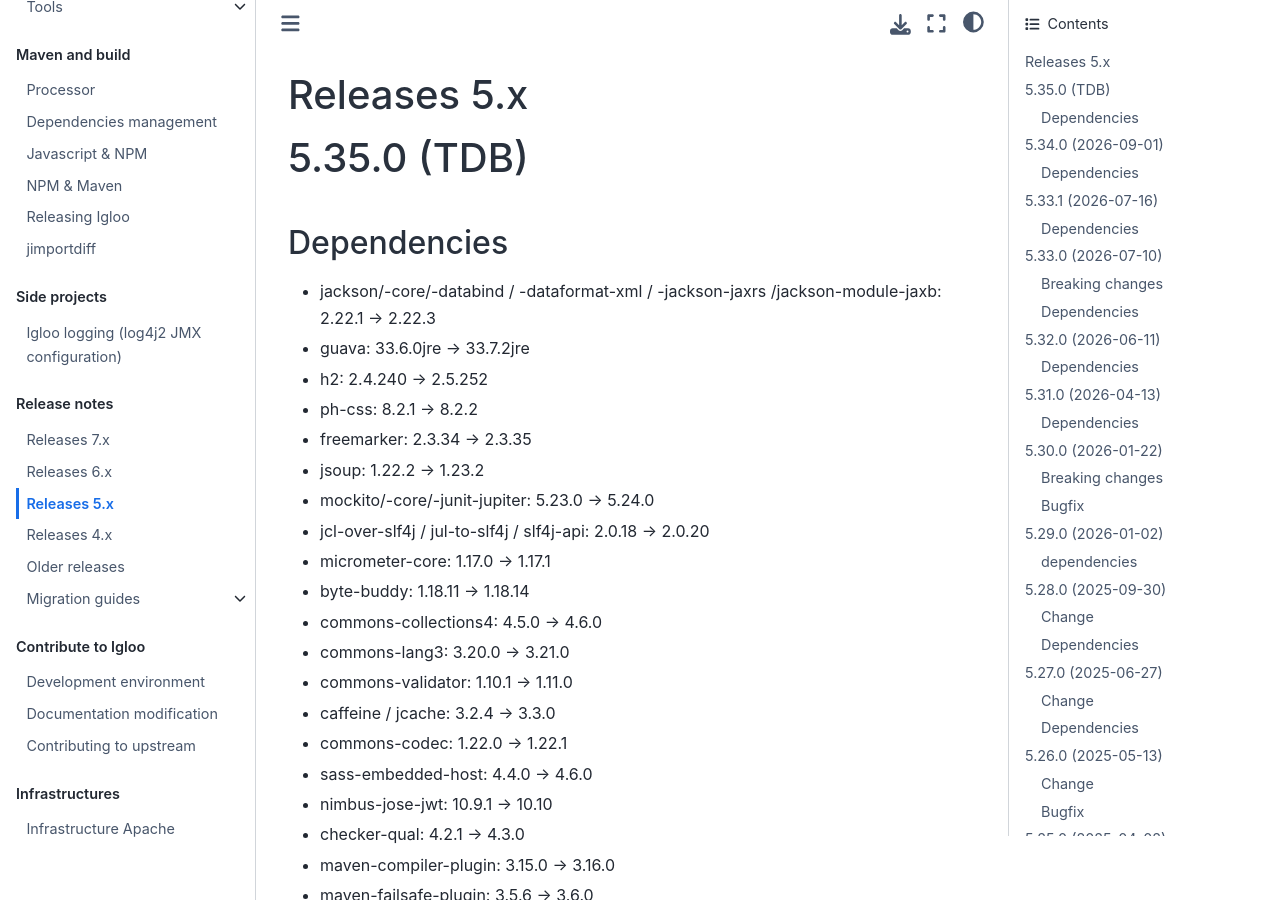
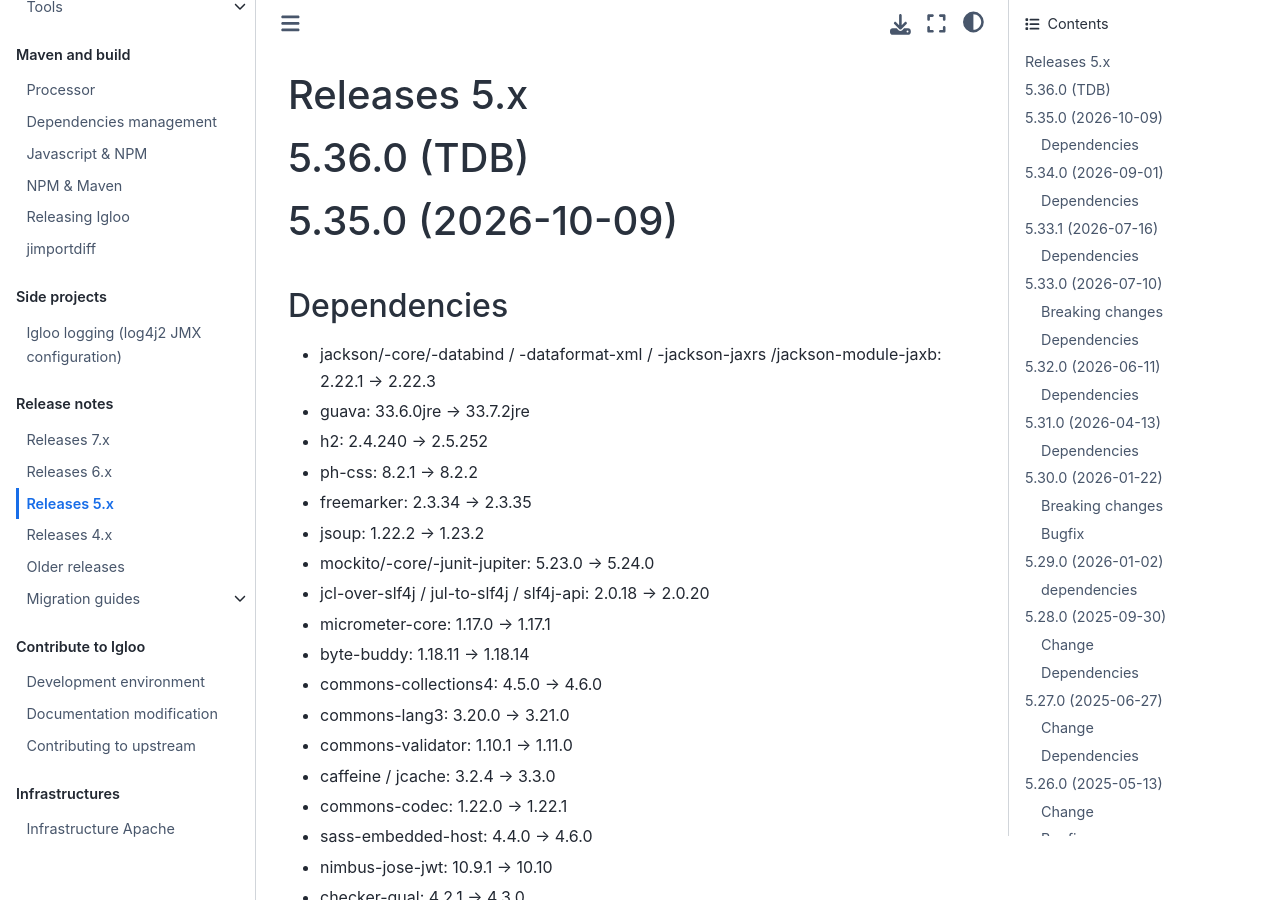
Before and after one commit to igloo-project/igloo-doc, a Sphinx documentation site: the page built from source/release-notes/releases-5.x.md, in a window 1280 px wide and 900 px high. Built offline with Sphinx 7.4.7 and the Sphinx Book theme 1.1.4, drawn with Linux system fonts in a browser that asks for light colours.

Commit message:
release note 5.35.0

```diff
--- a/source/release-notes/releases-5.x.md
+++ b/source/release-notes/releases-5.x.md
@@ -1,8 +1,12 @@
 # Releases 5.x
+
+(v5.36.0)=
+
+# 5.36.0 (TDB)
 
 (v5.35.0)=
 
-# 5.35.0 (TDB)
+# 5.35.0 (2026-10-09)
 
 ## Dependencies
 
```
